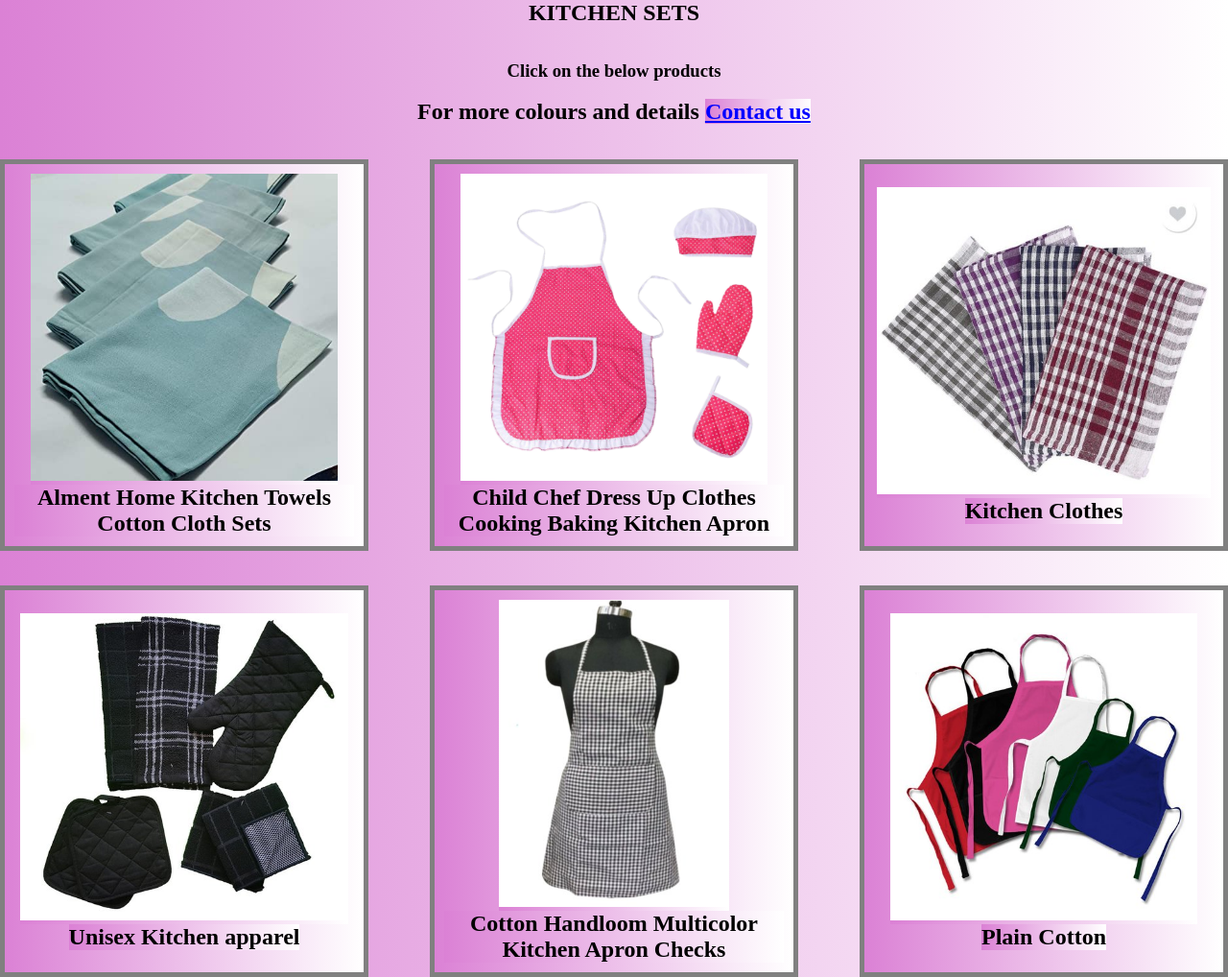
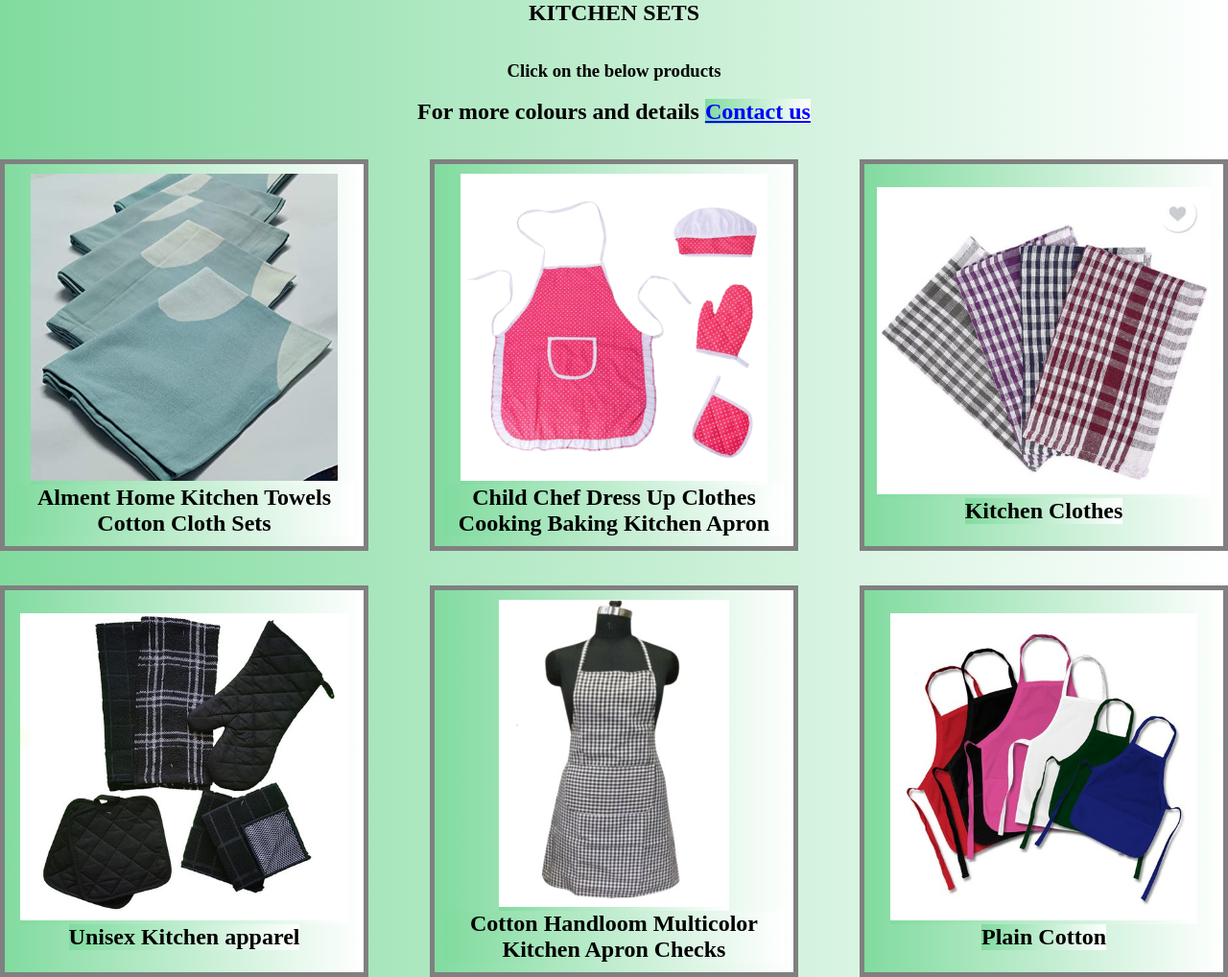
Before and after one commit to dhiwaa007/dhiwaa007.github.io, a plain HTML site: page Kitchen_Sets_1.html in a window 1280 px wide. Shown: the whole page at 96% size. Drawn offline with Linux system fonts and the light colour scheme.

Commit message:
Update Kitchen_Sets_1.html

```diff
--- a/Kitchen_Sets_1.html
+++ b/Kitchen_Sets_1.html
@@ -6,18 +6,7 @@
   <meta name="viewport" content="width=device-width, initial-scale=1.0">
   <link rel="stylesheet" href="products.css">
 </head>
-<style>
-* {
-  background-color: rgb(207, 117, 223);
-  background-image: linear-gradient(to right,rgb(219, 129, 213), white);
-}
 
-
-
-
-
-
-</style>
 
 <body>
 <h2><center>KITCHEN SETS</h2>
```
